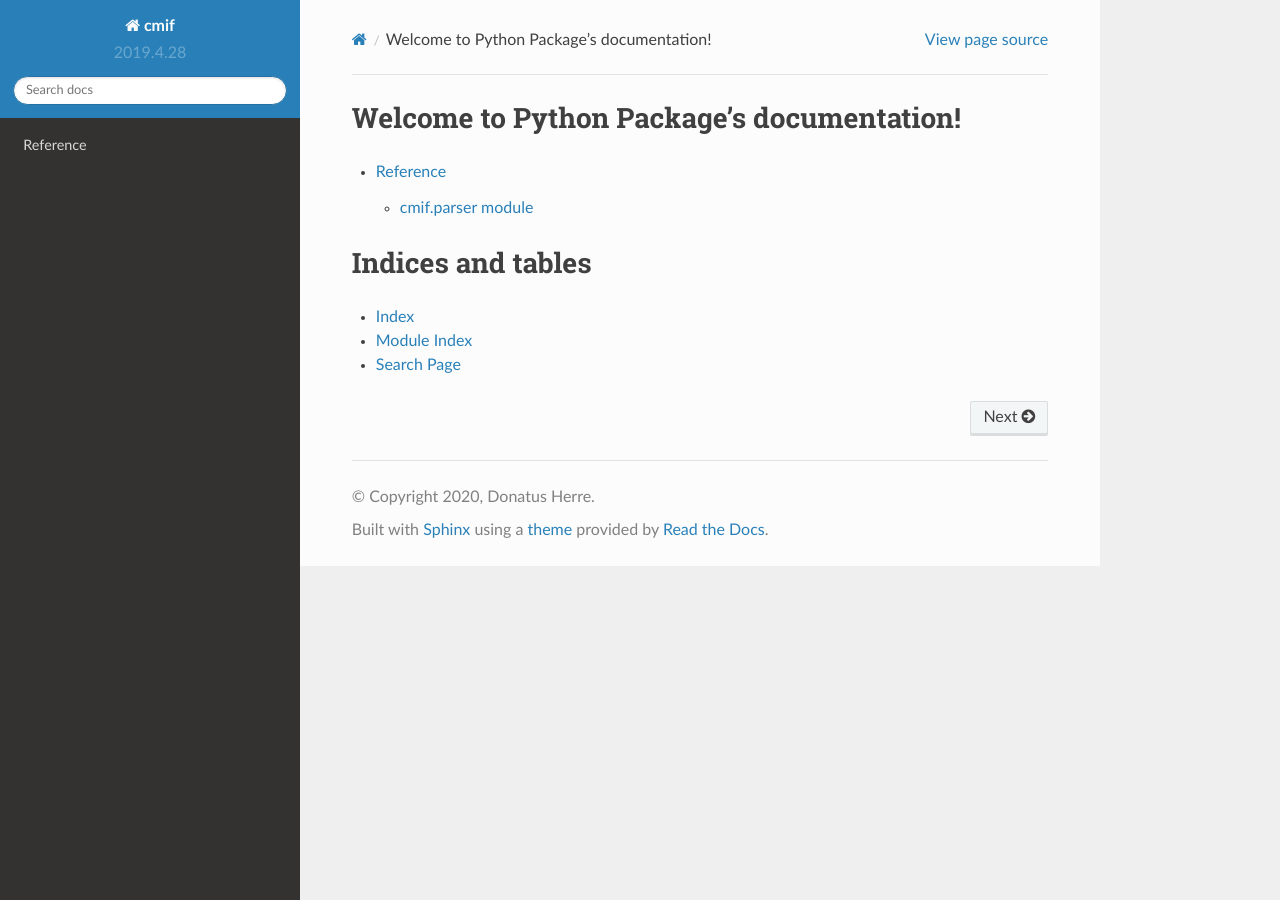
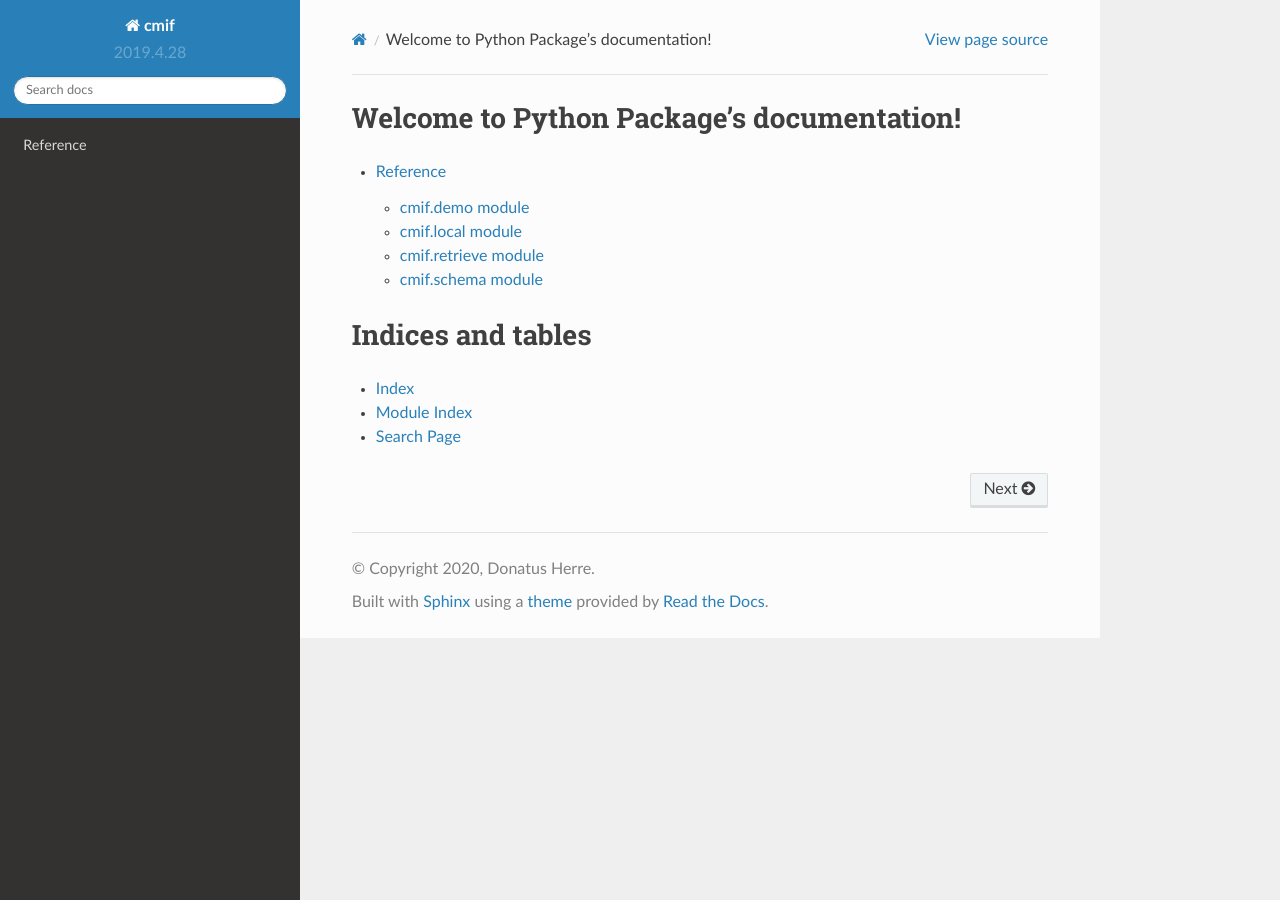
Before and after one commit to herreio/cmif, a Sphinx documentation site: the page built from docs/source/index.rst, in a window 1280 px wide. Built offline with Sphinx 7.4.7 and the Read the Docs theme 2.0.0, drawn with Linux system fonts in a browser that asks for light colours.

Commit message:
docs/ updated

```diff
--- a/docs/source/reference.rst
+++ b/docs/source/reference.rst
@@ -1,10 +1,37 @@
 Reference
 =========
 
-cmif.parser module
+cmif.demo module
 -----------------------------
 
-.. automodule:: cmif.parser
+.. automodule:: cmif.demo
     :members:
     :undoc-members:
     :show-inheritance:
+
+
+cmif.local module
+-----------------------------
+
+.. automodule:: cmif.local
+    :members:
+    :undoc-members:
+    :show-inheritance:
+
+
+cmif.retrieve module
+-----------------------------
+
+.. automodule:: cmif.retrieve
+    :members:
+    :undoc-members:
+    :show-inheritance:
+
+
+cmif.schema module
+-----------------------------
+
+.. automodule:: cmif.schema
+    :members:
+    :undoc-members:
+    :show-inheritance:
```
